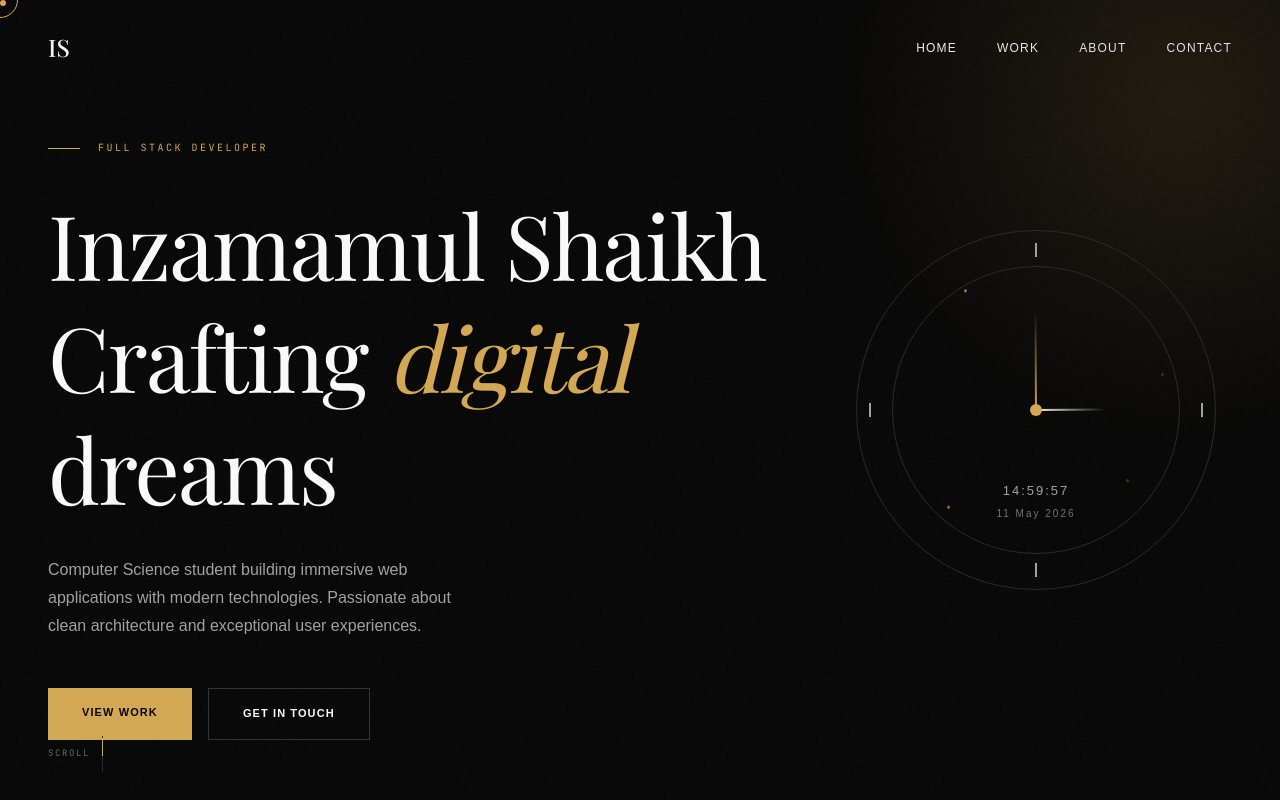
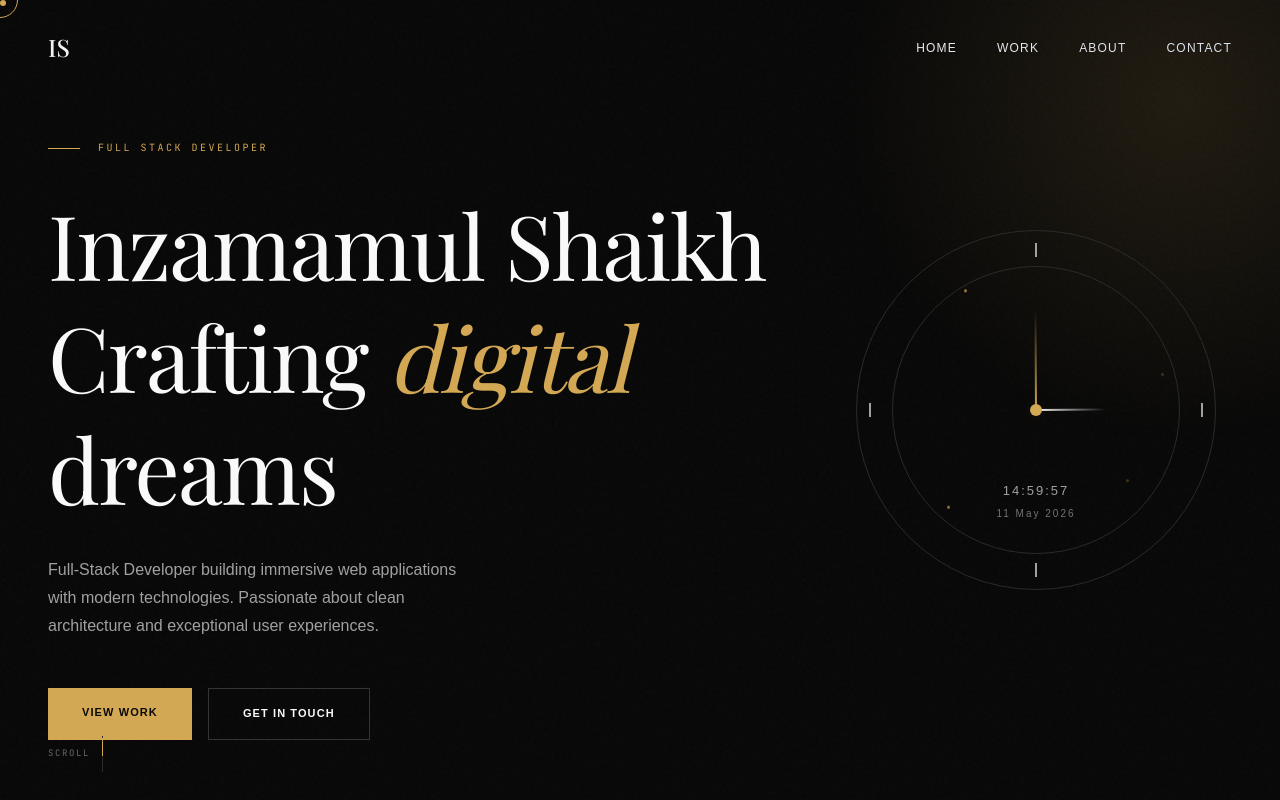
Before and after one commit to InzamamShaikh567/Portfolio, a plain HTML site: page index.html in a window 1280 px wide. Shown: the top 800 px of the page. Drawn offline with nearby package versions, Linux system fonts and the light colour scheme; a web font is replaced by a local one.

Commit message:
Update index.html

```diff
--- a/index.html
+++ b/index.html
@@ -1396,7 +1396,7 @@
         </h1>
         <p class="hero-subtitle">
           <span
-            >Computer Science student building immersive web applications with
+            >Full-Stack Developer building immersive web applications with
             modern technologies. Passionate about clean architecture and
             exceptional user experiences.</span
           >
```
